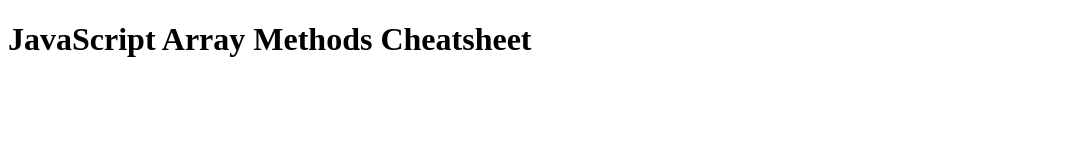
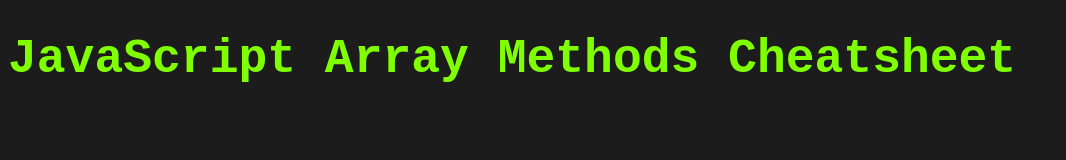
Before and after one commit to Paraprax/array-methods-page, a plain HTML site: page index.html in a window 1280 px wide. Shown: the whole page, without its empty margins (0-1066 px from the left). Drawn offline with Linux system fonts and the light colour scheme.

Commit message:
Add body CSS & link into index

```diff
--- a/assets/css/style.css
+++ b/assets/css/style.css
@@ -0,0 +1,6 @@
+body {
+  background-color: rgb(28, 28, 28);
+  color: chartreuse;
+  font-family: "Courier New", Courier, monospace;
+  font-size: x-large;
+}
--- a/index.html
+++ b/index.html
@@ -4,6 +4,7 @@
     <meta charset="UTF-8" />
     <meta http-equiv="X-UA-Compatible" content="IE=edge" />
     <meta name="viewport" content="width=device-width, initial-scale=1.0" />
+    <link rel="stylesheet" href="./assets/css/style.css" />
     <title>Array Methods page</title>
   </head>
   <body>
```
